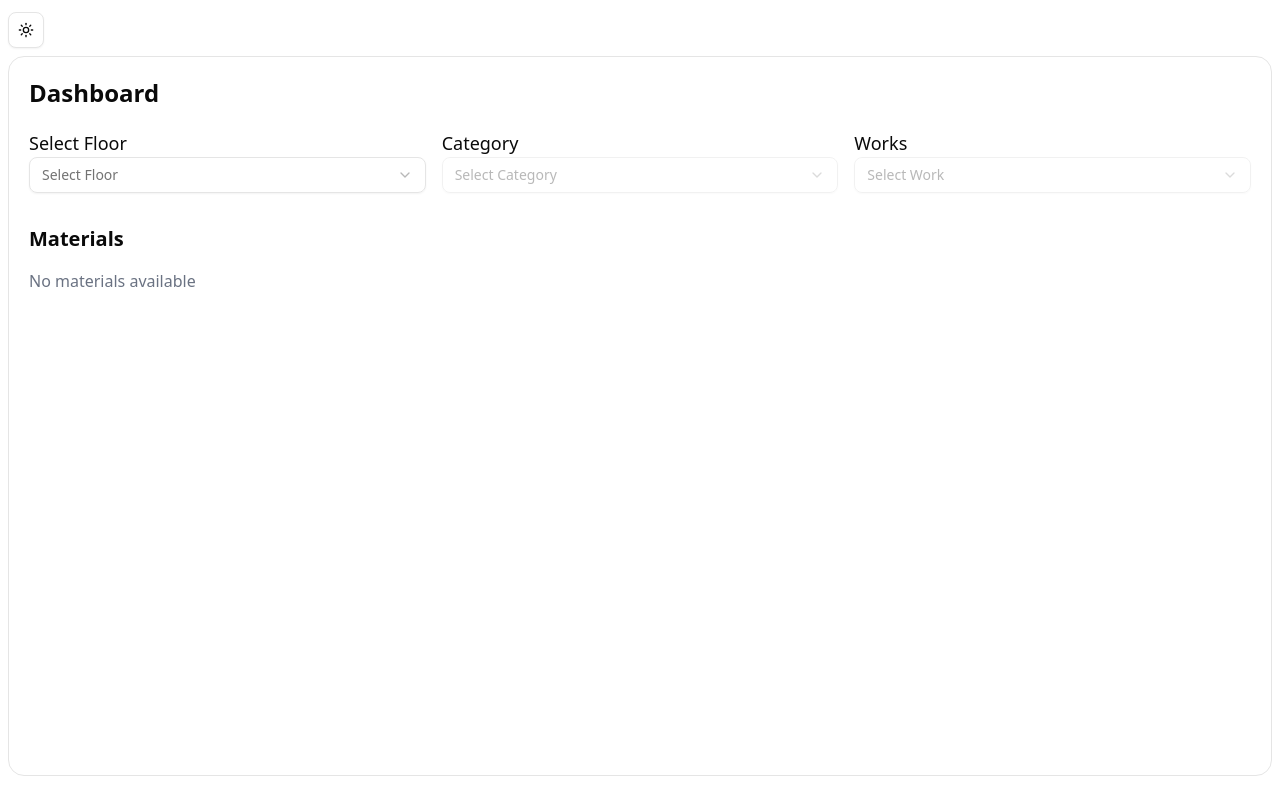
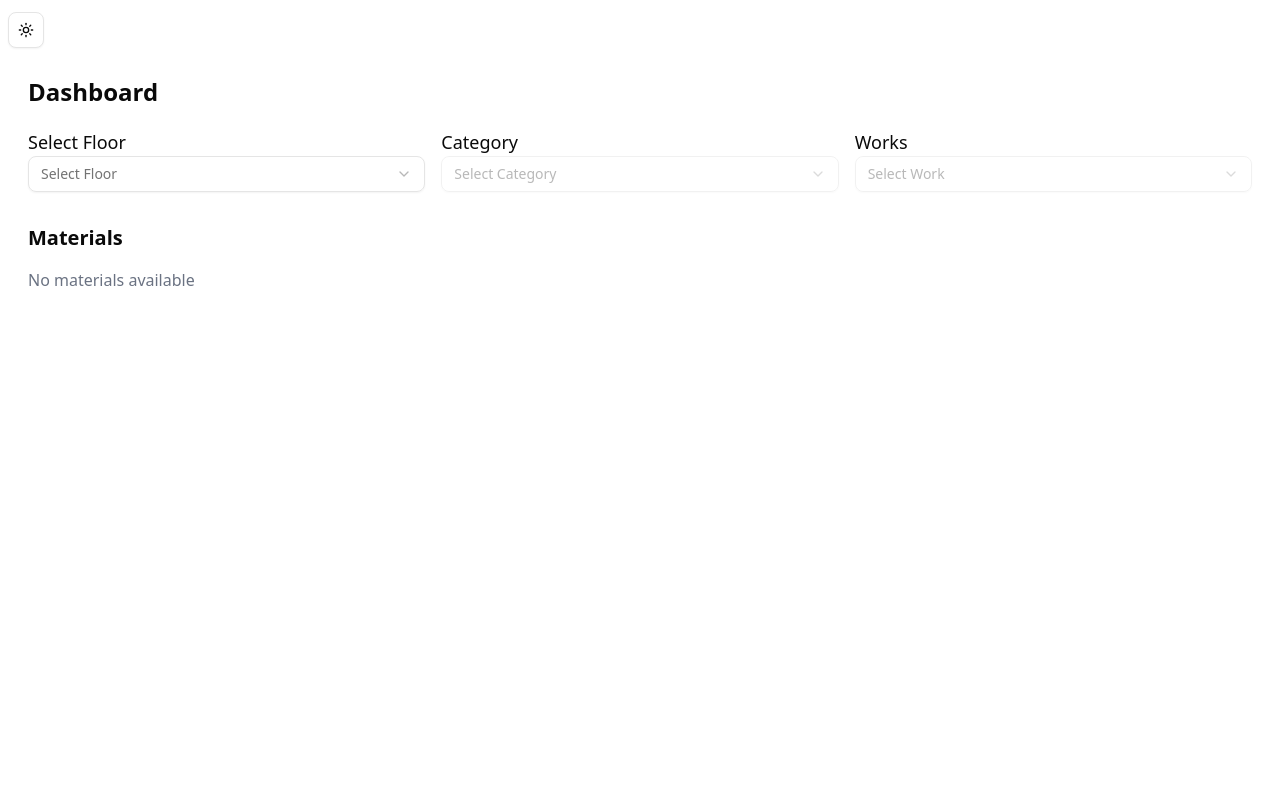
Before and after one commit to anandhubinu008/Incost-demo, a Next.js app: page /dashboard in a window 1280 px wide. Built offline with nearby package versions, Linux system fonts and the light colour scheme.

Commit message:
Ui changes

```diff
--- a/app/dashboard/page.jsx
+++ b/app/dashboard/page.jsx
@@ -273,7 +273,7 @@ const handleAdd = (item) => {
   const total = cart.reduce((sum, item) => sum + item.price, 0);
 
   return (
-    <div className="px-5 py-5 mt-2 bg-cover relative  right-0 top-0 h-[90dvh] rounded-2xl border-1">
+    <div className="px-5 py-5 mt-2 bg-cover relative  right-0 top-0 h-[90dvh] rounded-2xl ">
       {cart.length > 0 &&
       <div className="mt-7 absolute top-0 right-7">
         <Button onClick={() => setIsOpen(true)}>Invoice Preview</Button>
```
